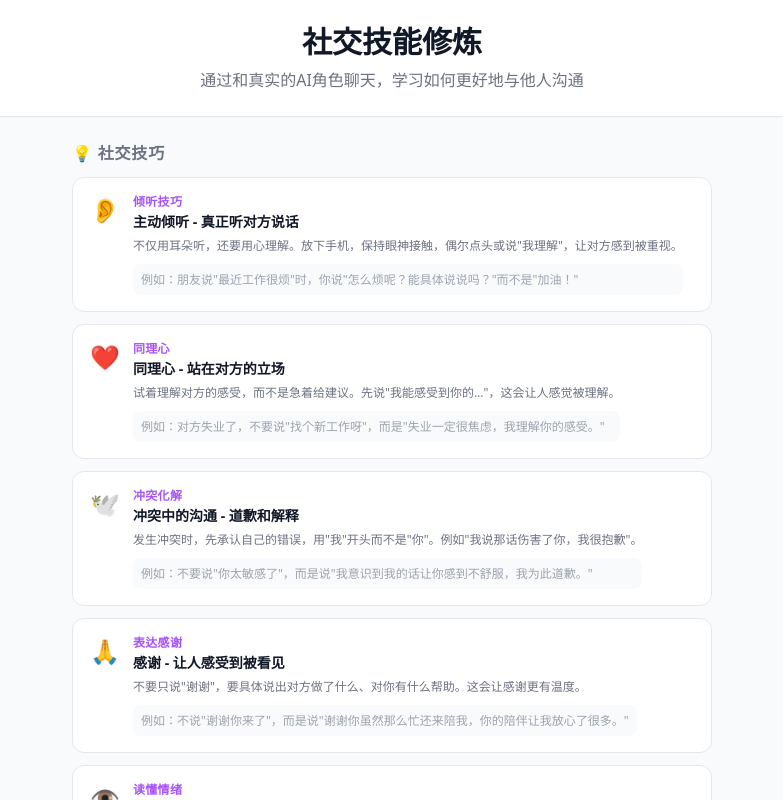
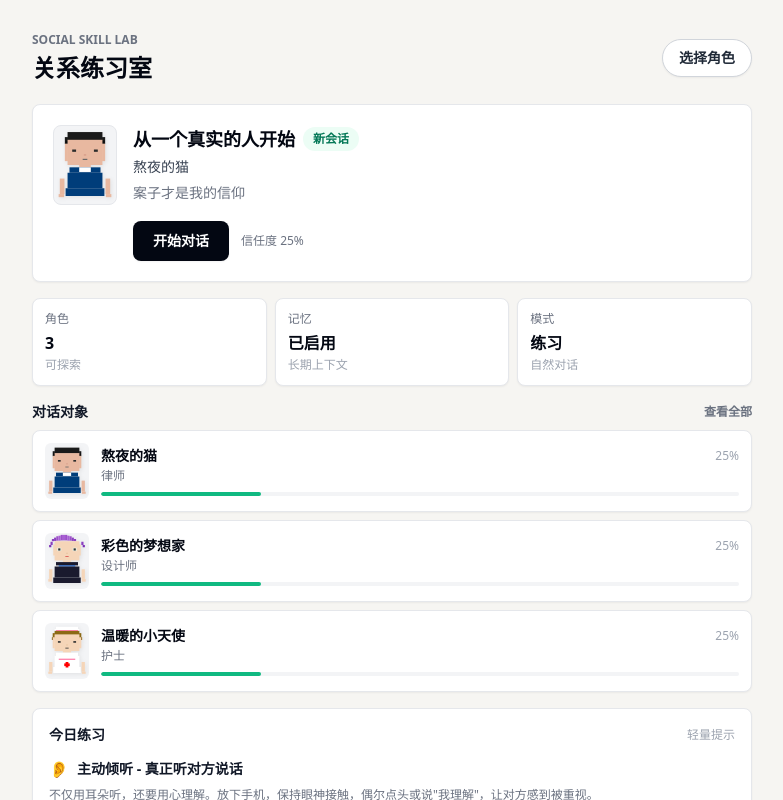
Before and after one commit to wuzihanzz/socail-skill-app, a React (Vite) app: page / in a window 1280 px wide. Shown: the top 800 px of the page, without its empty margins (248-1031 px from the left). Built offline with nearby package versions, Linux system fonts and the light colour scheme.

Commit message:
Refresh home experience

```diff
--- a/src/pages/Home.tsx
+++ b/src/pages/Home.tsx
@@ -1,62 +1,192 @@
-import React from 'react';
+import React, { useEffect } from 'react';
 import { useNavigate } from 'react-router-dom';
+import characters from '../data/characters';
 import tips from '../data/tips';
+import { useGameStore } from '../store/gameStore';
+import PixelAvatar from '../components/PixelAvatar';
 
 const Home: React.FC = () => {
   const navigate = useNavigate();
+  const { relationships, currentCharacterId, setCurrentCharacter } = useGameStore();
+
+  useEffect(() => {
+    useGameStore.getState().loadFromStorage();
+  }, []);
+
+  const activeRelationships = characters
+    .map((character) => ({
+      character,
+      relationship: relationships[character.id],
+    }))
+    .sort((a, b) => {
+      const aLast = a.relationship?.conversationHistory.at(-1)?.timestamp ?? 0;
+      const bLast = b.relationship?.conversationHistory.at(-1)?.timestamp ?? 0;
+      return bLast - aLast;
+    });
+
+  const hasStarted = activeRelationships.some(
+    ({ relationship }) => (relationship?.conversationHistory.length ?? 0) > 0
+  );
+
+  const featured =
+    activeRelationships.find(({ character }) => character.id === currentCharacterId) ??
+    activeRelationships.find(({ relationship }) => (relationship?.conversationHistory.length ?? 0) > 0) ??
+    activeRelationships[0];
+
+  const handleContinue = () => {
+    if (!featured) {
+      navigate('/characters');
+      return;
+    }
+    setCurrentCharacter(featured.character.id);
+    navigate('/chat');
+  };
+
+  const handleSelect = (characterId: string) => {
+    setCurrentCharacter(characterId);
+    navigate('/chat');
+  };
 
   return (
-    <div className="min-h-screen bg-gray-50">
-      {/* Header */}
-      <header className="bg-white border-b border-gray-200 px-4 py-6 text-center">
-        <div className="max-w-2xl mx-auto">
-          <h1 className="text-2xl sm:text-3xl font-bold text-gray-900 mb-2">社交技能修炼</h1>
-          <p className="text-sm sm:text-base text-gray-500 max-w-sm mx-auto leading-relaxed">
-            通过和真实的AI角色聊天，学习如何更好地与他人沟通
-          </p>
-        </div>
-      </header>
+    <div className="min-h-screen bg-[#f6f5f2] text-gray-950">
+      <main className="mx-auto flex min-h-screen w-full max-w-3xl flex-col px-4 py-5 sm:px-6 sm:py-8">
+        <header className="mb-5 flex items-center justify-between gap-3">
+          <div>
+            <p className="text-xs font-semibold uppercase text-gray-500">Social Skill Lab</p>
+            <h1 className="mt-1 text-2xl font-bold text-gray-950">关系练习室</h1>
+          </div>
+          <button
+            onClick={() => navigate('/characters')}
+            className="rounded-full border border-gray-300 bg-white px-4 py-2 text-sm font-semibold text-gray-800 shadow-sm transition hover:border-gray-400 active:scale-95"
+          >
+            选择角色
+          </button>
+        </header>
 
-      <main className="max-w-2xl mx-auto px-4 py-6 space-y-6">
-        {/* Tips Section */}
-        <section>
-          <h2 className="text-base font-semibold text-gray-500 uppercase tracking-wider mb-3">
-            💡 社交技巧
-          </h2>
+        <section className="mb-4 rounded-[8px] border border-gray-200 bg-white p-4 shadow-sm sm:p-5">
+          <div className="flex items-start gap-4">
+            <div className="h-20 w-16 flex-shrink-0 overflow-hidden rounded-[8px] border border-gray-200 bg-gray-100">
+              {featured && (
+                <PixelAvatar
+                  characterId={featured.character.id}
+                  emotion={featured.relationship?.currentEmotion ?? 'neutral'}
+                  name={featured.character.name}
+                />
+              )}
+            </div>
+
+            <div className="min-w-0 flex-1">
+              <div className="flex flex-wrap items-center gap-2">
+                <h2 className="text-lg font-bold text-gray-950">
+                  {hasStarted ? '继续上一段对话' : '从一个真实的人开始'}
+                </h2>
+                <span className="rounded-full bg-emerald-50 px-2.5 py-1 text-xs font-semibold text-emerald-700">
+                  {hasStarted ? '进行中' : '新会话'}
+                </span>
+              </div>
+
+              {featured && (
+                <>
+                  <p className="mt-1 text-sm font-medium text-gray-700">{featured.character.nickname}</p>
+                  <p className="mt-1 line-clamp-2 text-sm leading-6 text-gray-500">
+                    {featured.character.signature || featured.character.background}
+                  </p>
+                  <div className="mt-4 flex items-center gap-3">
+                    <button
+                      onClick={handleContinue}
+                      className="rounded-[8px] bg-gray-950 px-5 py-2.5 text-sm font-semibold text-white shadow-sm transition hover:bg-gray-800 active:scale-95"
+                    >
+                      开始对话
+                    </button>
+                    <span className="text-xs text-gray-500">
+                      信任度 {(featured.relationship?.trustLevel ?? 25).toFixed(0)}%
+                    </span>
+                  </div>
+                </>
+              )}
+            </div>
+          </div>
+        </section>
+
+        <section className="mb-4 grid grid-cols-3 gap-2">
+          {[
+            ['角色', characters.length.toString(), '可探索'],
+            ['记忆', '已启用', '长期上下文'],
+            ['模式', '练习', '自然对话'],
+          ].map(([label, value, hint]) => (
+            <div key={label} className="rounded-[8px] border border-gray-200 bg-white px-3 py-3 shadow-sm">
+              <p className="text-xs text-gray-500">{label}</p>
+              <p className="mt-1 text-base font-bold text-gray-950">{value}</p>
+              <p className="mt-0.5 text-xs text-gray-400">{hint}</p>
+            </div>
+          ))}
+        </section>
+
+        <section className="mb-4">
+          <div className="mb-2 flex items-center justify-between">
+            <h2 className="text-sm font-bold text-gray-900">对话对象</h2>
+            <button
+              onClick={() => navigate('/characters')}
+              className="text-xs font-semibold text-gray-500 transition hover:text-gray-900"
+            >
+              查看全部
+            </button>
+          </div>
+          <div className="space-y-2">
+            {activeRelationships.slice(0, 3).map(({ character, relationship }) => {
+              const messageCount = relationship?.conversationHistory.length ?? 0;
+              const trustLevel = relationship?.trustLevel ?? 25;
+
+              return (
+                <button
+                  key={character.id}
+                  onClick={() => handleSelect(character.id)}
+                  className="flex w-full items-center gap-3 rounded-[8px] border border-gray-200 bg-white p-3 text-left shadow-sm transition hover:border-gray-300 hover:bg-gray-50 active:scale-[0.99]"
+                >
+                  <div className="h-14 w-11 flex-shrink-0 overflow-hidden rounded-[6px] bg-gray-100">
+                    <PixelAvatar
+                      characterId={character.id}
+                      emotion={relationship?.currentEmotion ?? 'neutral'}
+                      name={character.name}
+                    />
+                  </div>
+                  <div className="min-w-0 flex-1">
+                    <div className="flex items-center justify-between gap-3">
+                      <p className="truncate text-sm font-bold text-gray-950">{character.nickname}</p>
+                      <span className="text-xs text-gray-400">{trustLevel.toFixed(0)}%</span>
+                    </div>
+                    <p className="mt-0.5 truncate text-xs text-gray-500">
+                      {messageCount > 0 ? `${messageCount} 条对话记录` : character.job}
+                    </p>
+                    <div className="mt-2 h-1 overflow-hidden rounded-full bg-gray-100">
+                      <div
+                        className="h-full rounded-full bg-emerald-500 transition-all"
+                        style={{ width: `${trustLevel}%` }}
+                      />
+                    </div>
+                  </div>
+                </button>
+              );
+            })}
+          </div>
+        </section>
+
+        <section className="mb-6 rounded-[8px] border border-gray-200 bg-white p-4 shadow-sm">
+          <div className="mb-3 flex items-center justify-between">
+            <h2 className="text-sm font-bold text-gray-900">今日练习</h2>
+            <span className="text-xs text-gray-400">轻量提示</span>
+          </div>
           <div className="space-y-3">
-            {tips.map((tip) => (
-              <div
-                key={tip.id}
-                className="bg-white rounded-xl border border-gray-200 p-4 flex gap-3 active:scale-[0.99] transition-transform"
-              >
-                <div className="text-2xl flex-shrink-0 w-8 text-center">{tip.icon}</div>
-                <div className="min-w-0">
-                  <div className="text-xs text-purple-500 font-semibold uppercase tracking-wide mb-0.5">
-                    {tip.category}
-                  </div>
-                  <div className="text-sm font-semibold text-gray-900 mb-1">{tip.title}</div>
-                  <div className="text-xs text-gray-500 leading-relaxed mb-2">{tip.description}</div>
-                  <div className="text-xs text-gray-400 bg-gray-50 rounded-lg px-2 py-1.5 leading-relaxed">
-                    <span className="font-medium">例如：</span>{tip.example}
-                  </div>
+            {tips.slice(0, 3).map((tip) => (
+              <div key={tip.id} className="border-t border-gray-100 pt-3 first:border-t-0 first:pt-0">
+                <div className="flex items-center gap-2">
+                  <span className="text-base">{tip.icon}</span>
+                  <p className="text-sm font-semibold text-gray-900">{tip.title}</p>
                 </div>
+                <p className="mt-1 text-xs leading-5 text-gray-500">{tip.description}</p>
               </div>
             ))}
           </div>
-        </section>
-
-        {/* CTA */}
-        <section className="bg-gradient-to-br from-purple-500 to-indigo-600 rounded-2xl p-6 text-center text-white">
-          <h2 className="text-lg font-bold mb-2">准备好了吗？</h2>
-          <p className="text-sm text-white/80 mb-4 leading-relaxed">
-            选择一个角色，开始和他们聊天。<br />你的沟通方式会影响他们对你的看法。
-          </p>
-          <button
-            onClick={() => navigate('/characters')}
-            className="bg-white text-purple-600 font-bold text-sm px-6 py-3 rounded-xl hover:bg-purple-50 active:scale-95 transition-all"
-          >
-            选择角色 →
-          </button>
         </section>
       </main>
     </div>
```
